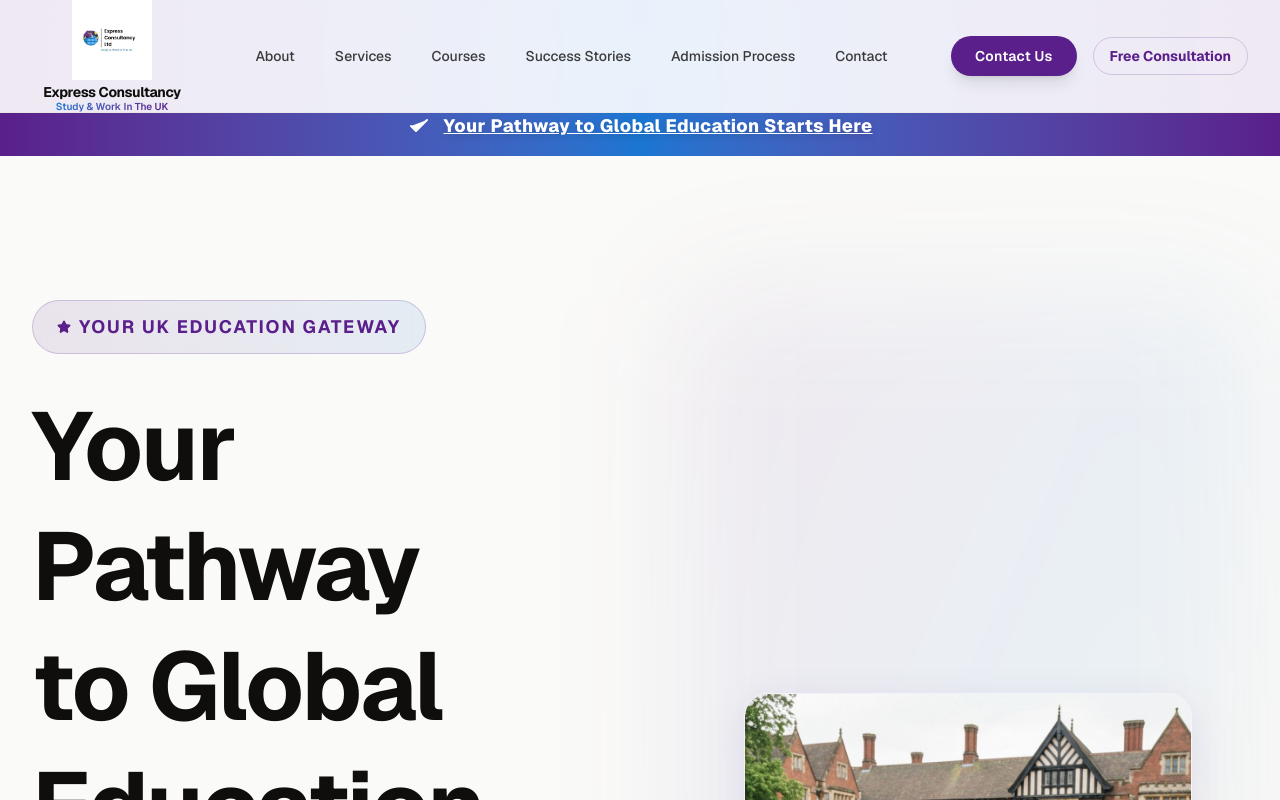
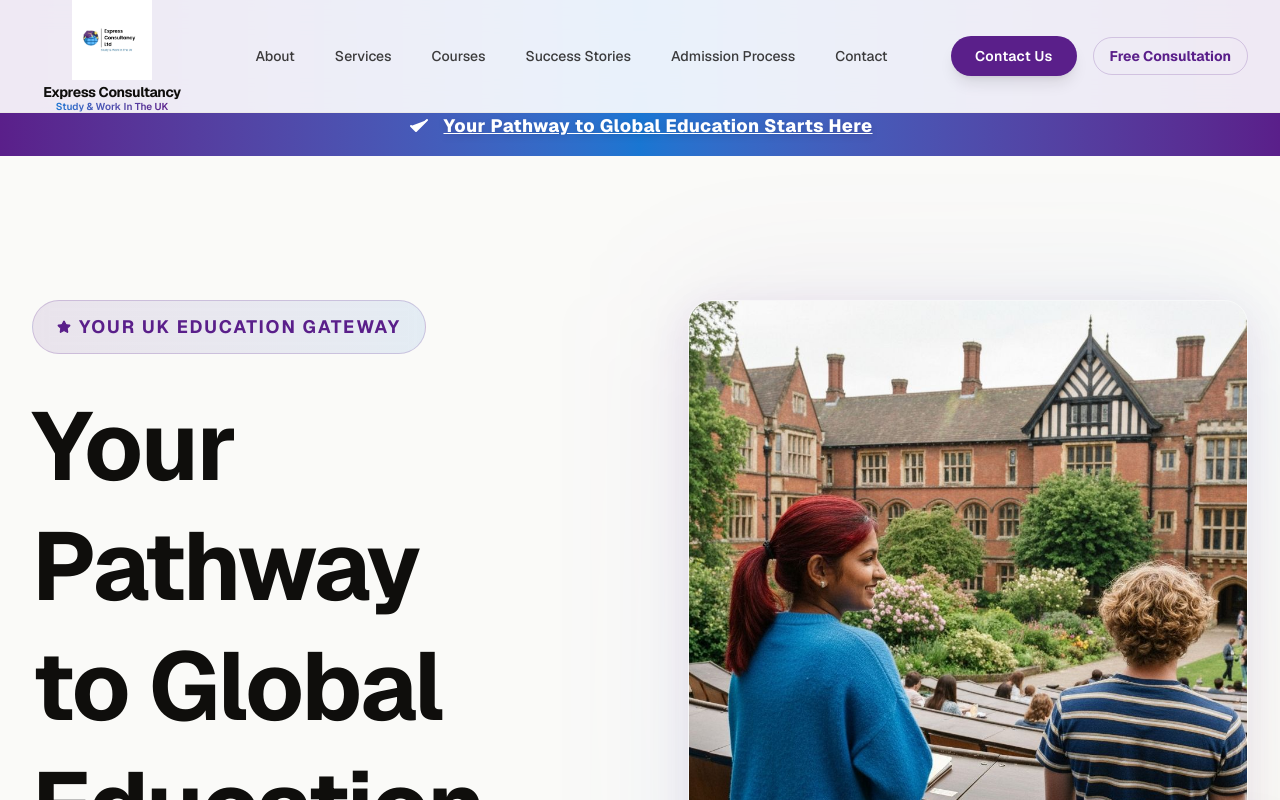
Before and after one commit to Hassaan-js/v0-education-consultancy-website, a Next.js app: page / in a window 1280 px wide. Shown: the top 800 px of the page. Built offline with nearby package versions, Linux system fonts and the light colour scheme.

Commit message:
fix: update hero section layout for image alignment
Change grid alignment and image height for proper display.

Co-authored-by: Hassaan ali <186907701+Hassaan-js@users.noreply.github.com>

```diff
--- a/components/hero-enhanced.tsx
+++ b/components/hero-enhanced.tsx
@@ -28,7 +28,7 @@ export default function HeroEnhanced() {
         </div>
 
         <div className="max-w-7xl mx-auto">
-          <div className="grid md:grid-cols-2 gap-12 lg:gap-16 xl:gap-24 items-center">
+          <div className="grid md:grid-cols-2 gap-12 lg:gap-16 xl:gap-24 items-start">
             <div
               className={`space-y-8 lg:space-y-10 transition-all duration-1200 ${isVisible ? "opacity-100 translate-y-0" : "opacity-0 translate-y-8"}`}
             >
@@ -90,15 +90,15 @@ export default function HeroEnhanced() {
             </div>
 
             <div
-              className={`relative h-full min-h-96 md:min-h-[550px] hidden md:flex items-center justify-center transition-all duration-1500 delay-300 ${isVisible ? "opacity-100 translate-x-0" : "opacity-0 translate-x-12"}`}
+              className={`relative hidden md:block transition-all duration-1500 delay-300 ${isVisible ? "opacity-100 translate-x-0" : "opacity-0 translate-x-12"}`}
             >
               <div className="absolute inset-0 bg-gradient-to-br from-primary/8 via-secondary/8 to-accent/8 rounded-3xl blur-3xl glow-animation" />
 
-              <div className="relative w-full aspect-square max-w-md">
+              <div className="relative w-full h-full">
                 <img
                   src="/students-at-uk-university-campus.jpg"
                   alt="International students at UK universities"
-                  className="w-full h-full object-cover rounded-3xl shadow-premium border border-white/30 hover:shadow-premium-hover transition-all duration-500"
+                  className="w-full h-full min-h-[500px] lg:min-h-[600px] object-cover rounded-3xl shadow-premium border border-white/30 hover:shadow-premium-hover transition-all duration-500"
                   loading="lazy"
                 />
 
```
